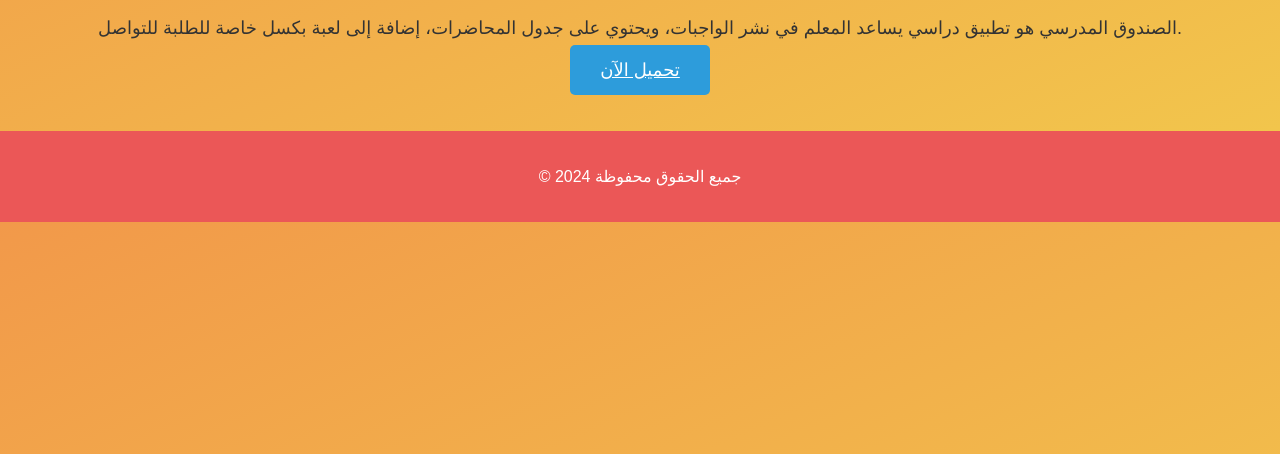
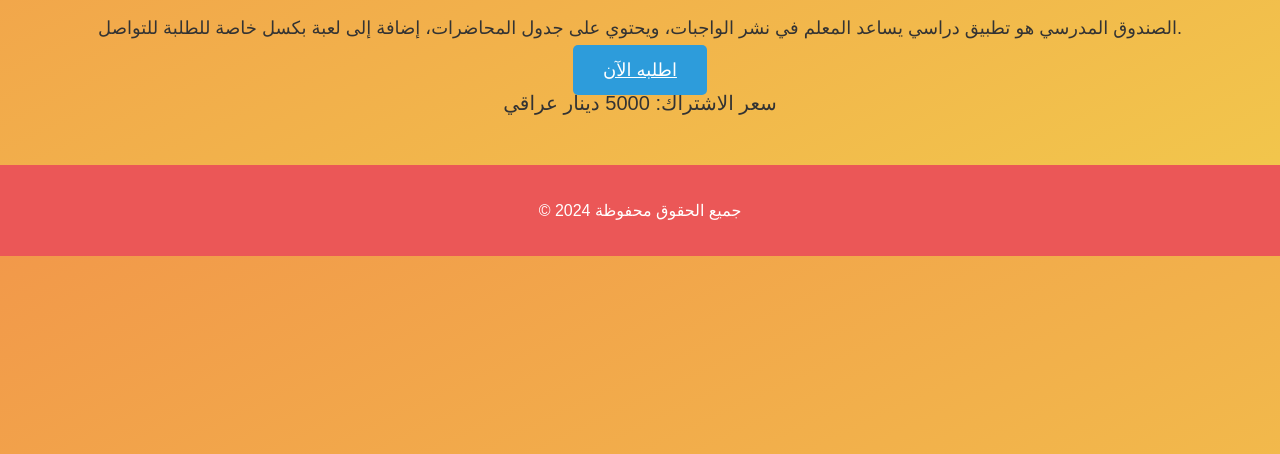
Before and after one commit to SADnq/MsDhifaf, a plain HTML site: page index.html in a window 1280 px wide. Shown: the part 346-800 px from the top of the page. Drawn offline with Linux system fonts and the light colour scheme.

Commit message:
Update index.html

```diff
--- a/index.html
+++ b/index.html
@@ -89,6 +89,12 @@
             transform: scale(1.1);
         }
 
+        .price {
+            font-size: 20px;
+            color: #333;
+            margin-top: 10px;
+        }
+
         footer {
             text-align: center;
             padding: 20px;
@@ -137,7 +143,8 @@
 <div class="hero">
     <h1>حمّل تطبيقنا الآن!</h1>
     <p>الصندوق المدرسي هو تطبيق دراسي يساعد المعلم في نشر الواجبات، ويحتوي على جدول المحاضرات، إضافة إلى لعبة بكسل خاصة للطلبة للتواصل.</p>
-    <a href="https://www.dropbox.com/scl/fi/uis2pw4prh88yzur2w20y/MsDhifaf.apk?rlkey=yhu08yqeqpbs51ufjbj8izfnt&st=zgpgdaxh&dl=1" class="btn">تحميل الآن</a>
+    <a href="https://t.me/StudyBox99bot" class="btn">اطلبه الآن</a>
+    <div class="price">سعر الاشتراك: 5000 دينار عراقي</div>
 </div>
 
 <footer>
```
